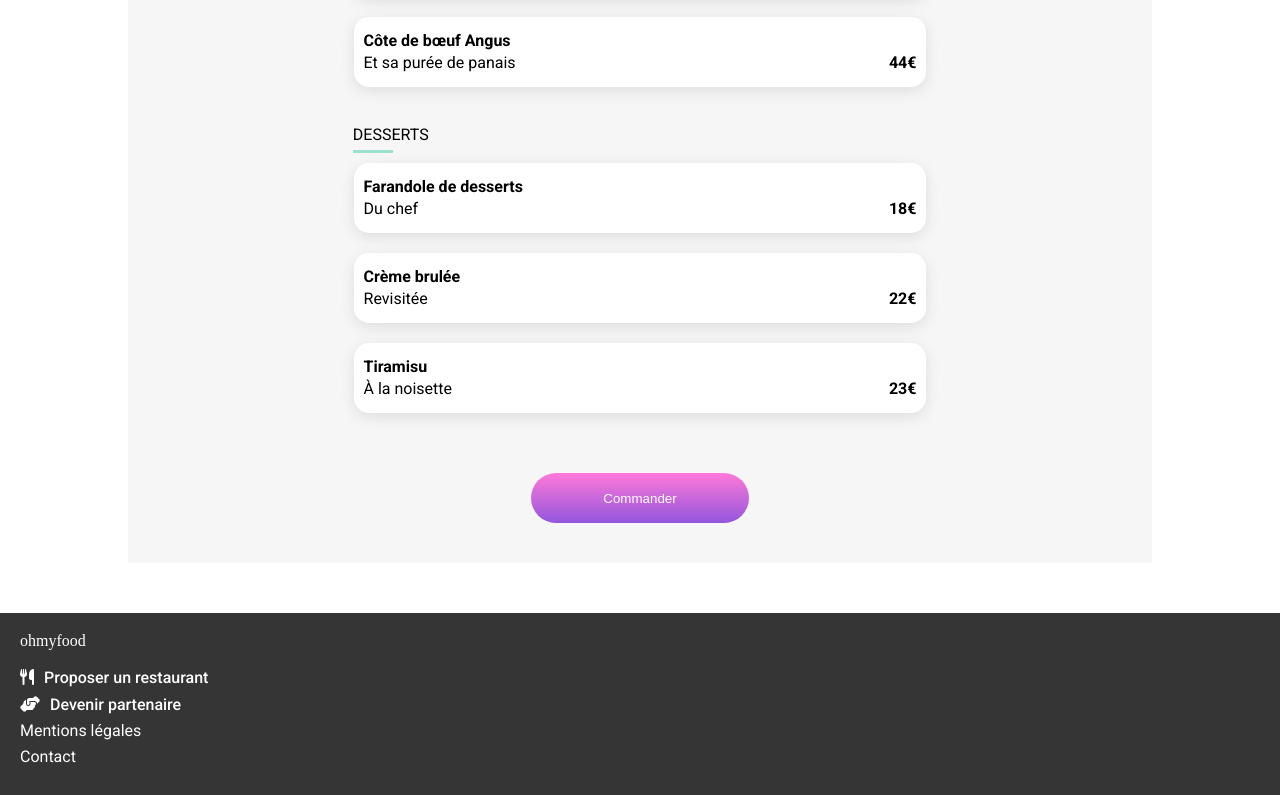
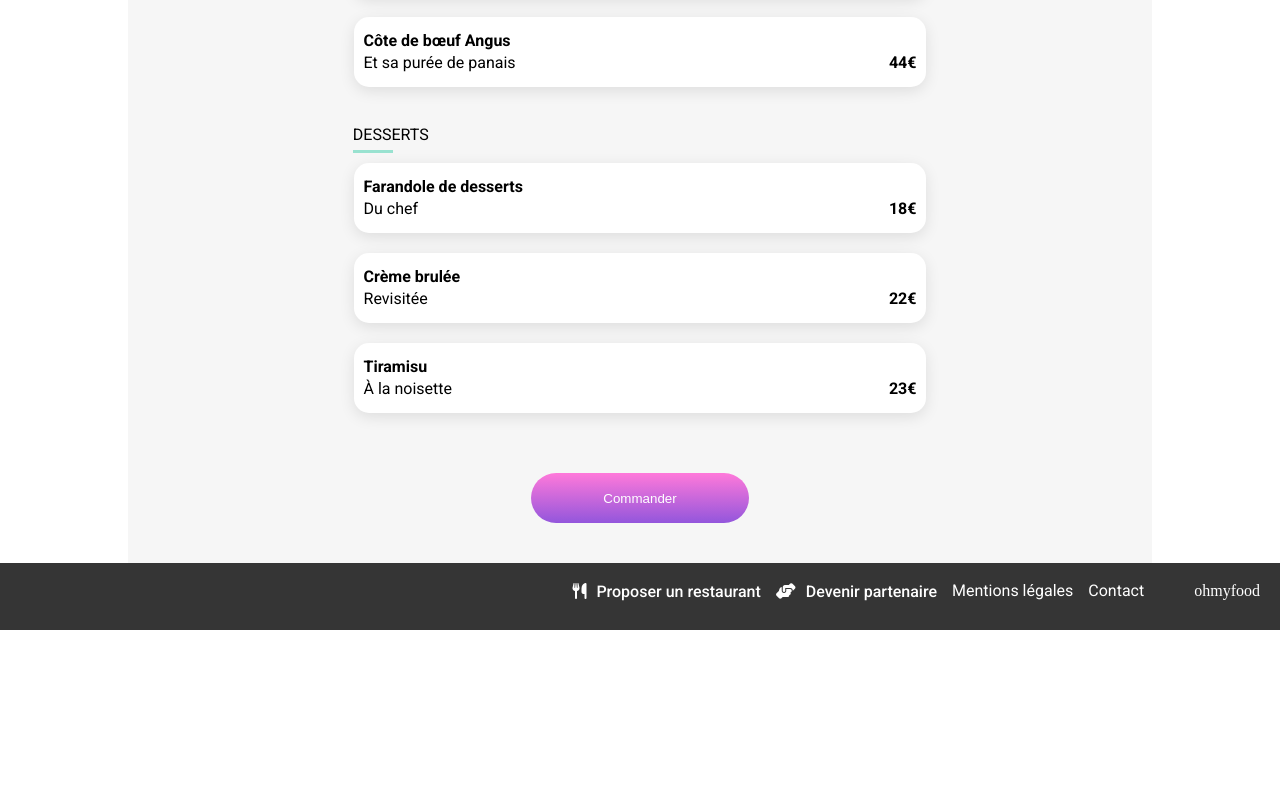
Before and after one commit to Chacat96/OhMyFood, a plain HTML site: page delice.html in a window 1280 px wide. Shown: the part 1067-1862 px from the top of the page. After the commit the page ends 1697 px from the top, so only its background shows below. Drawn offline with Linux system fonts and the light colour scheme; a web font is replaced by a local one.

Commit message:
nom des chemin

```diff
--- a/SASS/noteEnchantee.scss
+++ b/SASS/menu.scss
@@ -42,6 +42,7 @@ $background : #F6F6F6;
     background-color: $background;
     transform: translateY(-50px);
     border-radius: 20px 20px 0  0;
+    margin-bottom: -50px
 }
 
 .titre {
@@ -193,6 +194,7 @@ button:hover {
 .menu {
     width: 80%;
     margin: auto;
+    margin-bottom: -50px
 }
 
 .titre {
@@ -238,14 +240,6 @@ button:hover {
     padding: 10px;
     box-shadow: 0px 4px 15px rgba(0, 0, 0, 0.1);
 
-    // &:hover {
-    //     background-color: $Tertiaire;
-    //     width: 10%;
-    //     margin-right: 0;
-    //     border-radius: 15px;
-    // }
-
-
     .bold {
         font-weight: bold;
     }
@@ -283,24 +277,12 @@ button:hover {
     /*********************footer*******************/
 
     .footer {
-        display: flex;
-        flex-direction: column;
-        background-color: #353535;
-        color: white;
-        padding: 20px;
-        gap: 20px;
+        flex-direction: row-reverse;
+        gap: 50px;
 
-        li {
-            margin-bottom: 10px;
-        }
-
-        .footer__li {
-            font-weight: 500;
-        }
-
-        i {
-            margin-right: 10px;
-            color: white;
+        ul {
+            display: flex;
+            gap: 20px;
         }
     }
 
@@ -332,6 +314,7 @@ button:hover {
 .menu {
     width: 80%;
     margin: auto;
+    margin-bottom: -50px
 }
 
 .titre {
@@ -377,14 +360,6 @@ button:hover {
     padding: 10px;
     box-shadow: 0px 4px 15px rgba(0, 0, 0, 0.1);
 
-    // &:hover {
-    //     background-color: $Tertiaire;
-    //     width: 10%;
-    //     margin-right: 0;
-    //     border-radius: 15px;
-    // }
-
-
     .bold {
         font-weight: bold;
     }
@@ -422,24 +397,12 @@ button:hover {
     /*********************footer*******************/
 
     .footer {
-        display: flex;
-        flex-direction: column;
-        background-color: #353535;
-        color: white;
-        padding: 20px;
-        gap: 20px;
+        flex-direction: row-reverse;
+        gap: 50px;
 
-        li {
-            margin-bottom: 10px;
-        }
-
-        .footer__li {
-            font-weight: 500;
-        }
-
-        i {
-            margin-right: 10px;
-            color: white;
+        ul {
+            display: flex;
+            gap: 15px;
         }
     }
 
--- a/SASS/style.scss
+++ b/SASS/style.scss
@@ -157,7 +157,7 @@ $degradation : linear-gradient(to top, $Primaire, $Secondaire);
             border: none;
             color: #008766;
             width: 80px;
-            height: 25px;
+            padding: 8px;
             position: absolute;
             transform: translateX(-100px) translateY(10px);
         }
@@ -301,24 +301,12 @@ $degradation : linear-gradient(to top, $Primaire, $Secondaire);
     /*********************footer*******************/
 
     .footer {
-        display: flex;
-        flex-direction: column;
-        background-color: #353535;
-        color: white;
-        padding: 20px;
-        gap: 20px;
+        flex-direction: row-reverse;
+        gap: 50px;
 
-        li {
-            margin-bottom: 10px;
-        }
-
-        .footer__li {
-            font-weight: 500;
-        }
-
-        i {
-            margin-right: 10px;
-            color: white;
+        ul {
+            display: flex;
+            gap: 20px;
         }
     }
 
@@ -391,24 +379,12 @@ $degradation : linear-gradient(to top, $Primaire, $Secondaire);
     /*********************footer*******************/
 
     .footer {
-        display: flex;
-        flex-direction: column;
-        background-color: #353535;
-        color: white;
-        padding: 20px;
-        gap: 20px;
+        flex-direction: row-reverse;
+        gap: 50px;
 
-        li {
-            margin-bottom: 10px;
-        }
-
-        .footer__li {
-            font-weight: 500;
-        }
-
-        i {
-            margin-right: 10px;
-            color: white;
+        ul {
+            display: flex;
+            gap: 15px;
         }
     }
 
--- a/delice.html
+++ b/delice.html
@@ -11,7 +11,7 @@
         rel="stylesheet">
     <link href="https://fonts.googleapis.com/css2?family=Shrikhand&display=swap" rel="stylesheet">
     <link rel="stylesheet" href=" https://cdnjs.cloudflare.com/ajax/libs/font-awesome/6.5.2/css/all.min.css">
-    <link rel="stylesheet" href="assets/CSS/noteEnchantee.css">
+    <link rel="stylesheet" href="assets/CSS/menu.css">
     <link rel="stylesheet" href="assets/CSS/reset.css">
     <link rel="icon" href="assets/IMG/logo/ohmyfood.png">
     <title>OhMyFood</title>
@@ -19,7 +19,7 @@
 
 <body>
     <header class="header">
-        <a href="/index.html">
+        <a href="index.html">
             <i class="fa-solid fa-arrow-left arrow"></i>
         </a>
         <div class="header__img">
@@ -31,7 +31,7 @@
     <main>
 
         <div class="img">
-            <img src="/assets/IMG/restaurant/stil-u2Lp8tXIcjw-unsplash.jpg" alt="">
+            <img src="assets/IMG/restaurant/stil-u2Lp8tXIcjw-unsplash.jpg" alt="">
         </div>
 
         <section class="menu">
```
Also changed, not shown: française.html (+3 -3 lines), menuNoteEnchantee.html (+3 -3 lines), palette.html (+3 -3 lines), assets/CSS/menu.css, assets/CSS/style.css, 3 other files.
